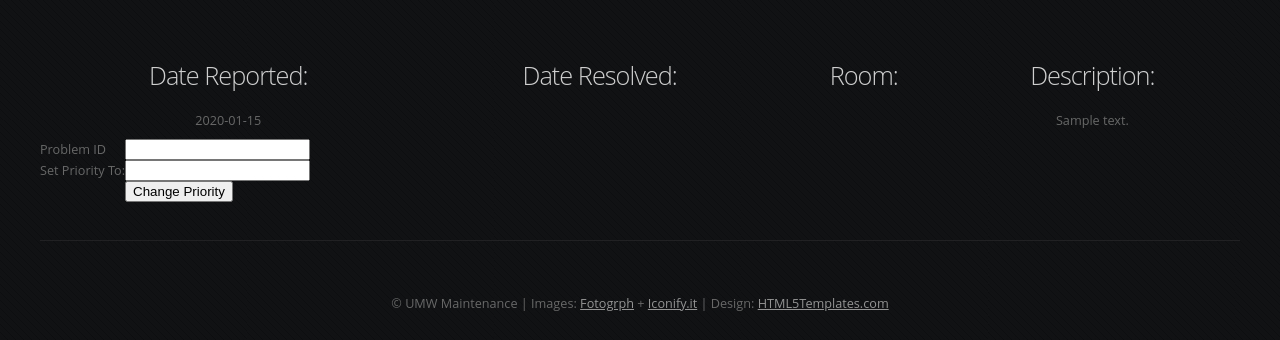
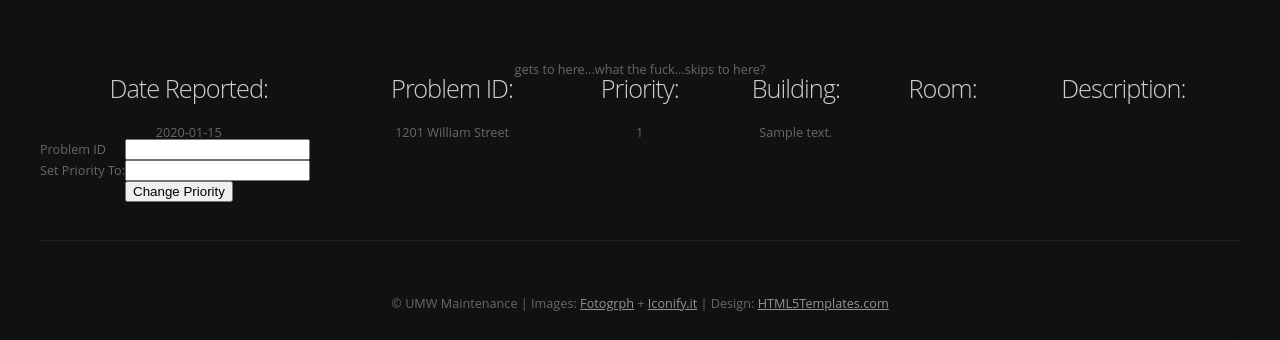
Before and after one commit to bsteff5/UMW-Maintenance-DB, a PHP site: page /currentReports.php in a window 1280 px wide. Shown: the part 127-467 px from the top of the page. Run offline with PHP 8.4, Linux system fonts and the light colour scheme; a user stored in the database is signed in; data comes from the database, SQL or seed files in the repository; tables that the repository leaves empty hold one stand-in row (values such as "Sample post"); data that the repository does not hold is empty.

Commit message:
See emails for more info.
changePriority works but doesnt check session variable atm.
currentReports won't print the tables...but querries work.

```diff
--- a/currentReports.php
+++ b/currentReports.php
@@ -78,28 +78,43 @@ reportList.td {
 
 		<div align="center">
 			<?php
+
+//echo $_SESSION['loggedIn'];
 					include('dbconnect.php');
 					$query = "SELECT r.ReportDate, r.Description,b.buildingName, rms.room FROM reports r JOIN rooms rms JOIN room_problems rp JOIN buildings b JOIN resolved rs WHERE rp.report_id = r.id AND rp.room = rms.room AND rms.BuildingID = b.buildingId ORDER BY r.ReportDate DESC";
 					$result = mysqli_query($db, $query) or die("Error Querying Database");
 
 					echo "<table class='reportList' width='100%' align='center' padding='10'>";
-                                        if(!isset($_SESSION['loggedIn'])){
-                                         echo "<tr><th><h2>Date Reported:</h2></th><th><h2>Priority:</h2></th><th><h2>Date Resolved:</h2></th><th><h2>Building:</h2></th><th><h2>Room:</h2></th><th><h2>Description:</h2></th></tr>";}
+                                        if($_SESSION['loggedIn']==1){
+
+                                         echo "<tr><th><h2>Date Reported:</h2></th><th><h2>Problem ID:</h2></th><th><h2>Priority:</h2></th><th><h2>Building:</h2></th><th><h2>Room:</h2></th><th><h2>Description:</h2></th></tr>";
+						}
                                             else{
-					           echo "<tr><th><h2>Date Reported:</h2></th><th><h2>Date Resolved:</h2></th><th><h2>Room:</h2></th><th><h2>Description:</h2></th></tr>";
+					           echo "<tr><th><h2>Date Reported:</h2></th><th><h2>Room:</h2></th><th><h2>Description:</h2></th></tr>";
 					         }
+					if($_SESSION['loggedIn']==1){
+echo"gets to here...";
+
+
 					while($row = mysqli_fetch_array($result)) {
-					 	if(!isset($_SESSION['loggedIn'])){
-                                                 echo "<tr><td align='center'>" .$row['id']. "</td><td align='center'>" . $row['ReportDate'] . "</td><td align='center'>" .$row['Priority']."</td><td align='center'>" . $row['ResolveDate'] . "</td><td align='center'>" .$row['Building'] . "</td><td align='center'>" . $row['Room'] . "</td><td align='center'>" . $row['Description'] . "</td></tr>";
+echo"what the fuck";
 
- 					}
+
+                                                 echo "<tr><td align='center'>" . $row['ReportDate'] . "</td><td align='center'>" .$row['buildingName'] .  "</td><td align='center'>" . $row['room'] . "</td><td align='center'>" . $row['Description'] . "</td></tr>";
+
+
+ 					}}
                                                  else{
-						echo "<tr><td align='center'>" . $row['ReportDate'] . "</td><td align='center'>" . $row['ResolveDate'] . "</td><td align='center'>" . $row['Room'] . "</td><td align='center'>" . $row['Description'] . "</td></tr>";
+						while($row = mysqli_fetch_array($result)) {
+echo"what the fuck 2";
+						echo "<tr><td align='center'>" . $row['ReportDate'] . "</td><td align='center'>" . $row['Room'] . "</td><td align='center'>" . $row['Description'] . "</td></tr>";
 						}
 
 					}
 
+echo"...skips to here?";
 					echo "</table>"
+
 
 
 			?>
@@ -108,10 +123,10 @@ reportList.td {
 
 
 			</section>
-                                         &nbsp
-					 &nbsp
 
-					<form method="post" action="changePriority.php">
+
+
+                                      <form method="post" action="changePriority.php">
 
 					<table>
 
@@ -124,6 +139,8 @@ reportList.td {
 					</table>
 
 					</form>
+
+
 
 
 				</div>
```
Also changed, not shown: changePriority.php (+5 -3 lines).
